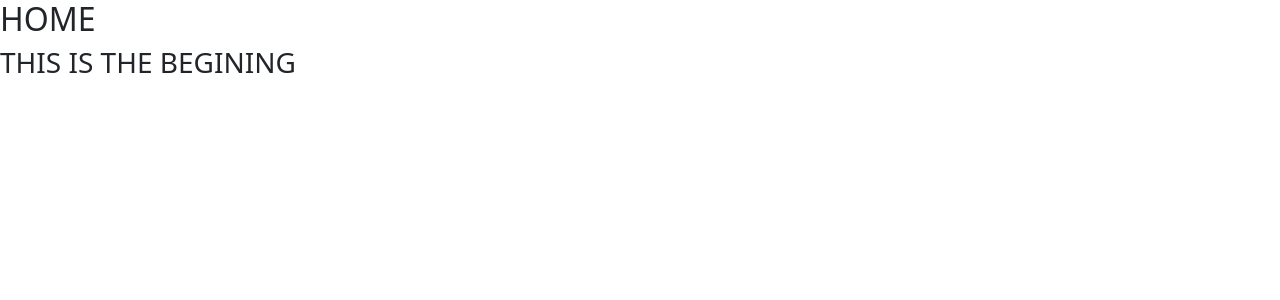
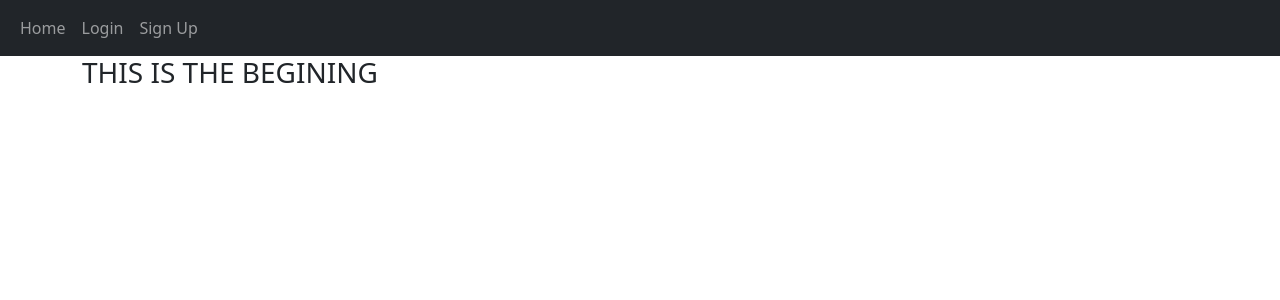
Before and after one commit to Edwike12/Personal-Blog, a Flask app: page / in a window 1280 px wide. Shown: the top 300 px of the page. Run offline with Flask 2, Linux system fonts and the light colour scheme.

Commit message:
created a navbar for my website

```diff
--- a/app/templates/base.html
+++ b/app/templates/base.html
@@ -8,9 +8,22 @@
     <title>{% block title %}Home{% endblock %}</title>
 </head>
 <body>
-    <h2>HOME</h2>
-    {% block content%}
-    {% endblock %}
+    <nav class="navbar navbar-expand-lg navbar-dark bg-dark">
+        <div class="container-fluid">
+            <button class="navbar-toggler" type="button"data-bs-toggle="collapse" data-bs-target="#navbar">
+              <span class="navbar-toggler-icon"></span>
+            </button>
+            <div class="collapse navbar-collapse" id="navbar">
+              <div class="navbar-nav">
+                <a class="nav-item nav-link" href="/home">Home</a>
+                <a class="nav-item nav-link" href="/login">Login</a>
+                <a class="nav-item nav-link" href="/sign-up">Sign Up</a>
+              </div>
+            </div>
+          </div>
+
+    </nav>
+    <div class="container">{% block content %}{% endblock %}</div>
     <script src="https://cdn.jsdelivr.net/npm/bootstrap@5.1.3/dist/js/bootstrap.bundle.min.js" integrity="sha384-ka7Sk0Gln4gmtz2MlQnikT1wXgYsOg+OMhuP+IlRH9sENBO0LRn5q+8nbTov4+1p" crossorigin="anonymous"></script>
 </body>
 </html>
```
